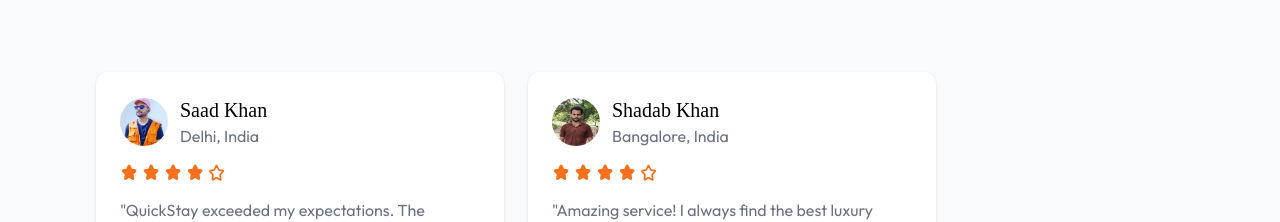
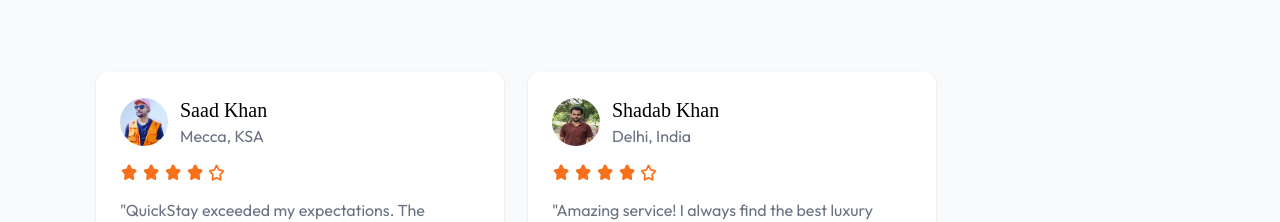
Before and after one commit to Mazidkh12/Hotel-booking, a React (Vite) app in the folder client/: page / in a window 1280 px wide. Shown: the part 1560-1782 px from the top of the page. Built offline with nearby package versions, Linux system fonts and the light colour scheme; no server answers; a web font is replaced by a local one.

Commit message:
Update testimonials data with new addresses

```diff
--- a/client/src/assets/assets.js
+++ b/client/src/assets/assets.js
@@ -93,8 +93,8 @@ export const exclusiveOffers = [
 
 // Testimonials Dummy Data
 export const testimonials = [
-    { id: 1, name: "Saad Khan", address: "Delhi, India", image: saadkhan, rating: 4, review: "QuickStay exceeded my expectations. The booking process was seamless, and the hotels were absolutely top-notch. Highly recommended!" },
-    { id: 2, name: "Shadab Khan", address: "Bangalore, India", image: Shadabkhan, rating: 5, review: "Amazing service! I always find the best luxury accommodations through QuickStay. Their recommendations never disappoint!" },
+    { id: 1, name: "Saad Khan", address: "Mecca, KSA", image: saadkhan, rating: 4, review: "QuickStay exceeded my expectations. The booking process was seamless, and the hotels were absolutely top-notch. Highly recommended!" },
+    { id: 2, name: "Shadab Khan", address: "Delhi, India", image: Shadabkhan, rating: 5, review: "Amazing service! I always find the best luxury accommodations through QuickStay. Their recommendations never disappoint!" },
     { id: 3, name: "Asim Khan", address: "Mumbai, India", image: asim, rating: 5, review: "I've used many booking platforms before, but none compare to the personalized experience and attention to detail that QuickStay provides." },
 ];
 
```
